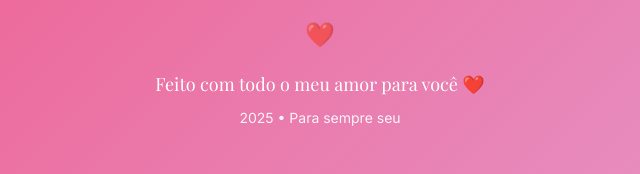
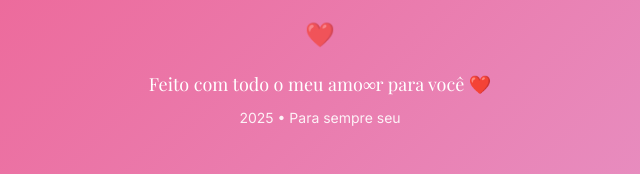
Before and after one commit to Lilja-J/Projeto_Inclusao, a plain HTML site: page index.html in a window 1280 px wide. Shown: the part 5780-5954 px from the top of the page, 320-960 px from the left. Drawn offline with nearby package versions, Linux system fonts and the light colour scheme.

Commit message:
edit label

```diff
--- a/index.html
+++ b/index.html
@@ -5,7 +5,7 @@
     <meta charset="UTF-8">
     <meta name="viewport" content="width=device-width, initial-scale=1.0">
     <title>Feliz Aniversário, Meu Amor ❤️</title>
-    <meta name="description" content="Um presente especial feito com amor">
+    <meta name="description" content="Para a pessoa mais especial do mundo">
     <meta name="author" content="Para a pessoa mais especial do mundo">
 
     <link rel="preconnect" href="https://fonts.googleapis.com">
@@ -154,7 +154,7 @@
         <div class="footer-content">
             <div class="text-2xl mb-4 animate-pulse">❤️</div>
             <p class="text-lg font-playfair mb-2">
-                Feito com todo o meu amor para você ❤️
+                Feito com todo o meu amo∞r para você ❤️
             </p>
             <p class="text-sm opacity-90">
                 <span id="current-year"></span> • Para sempre seu
```
